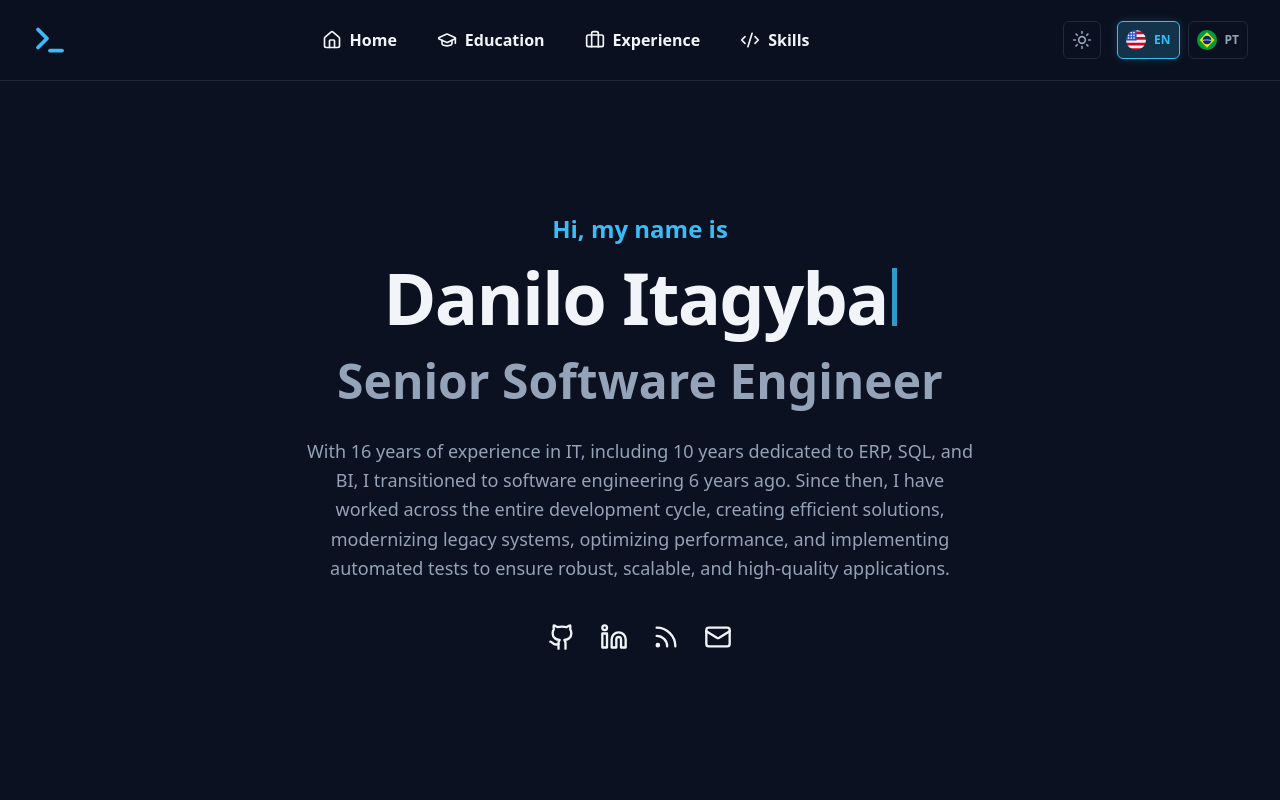
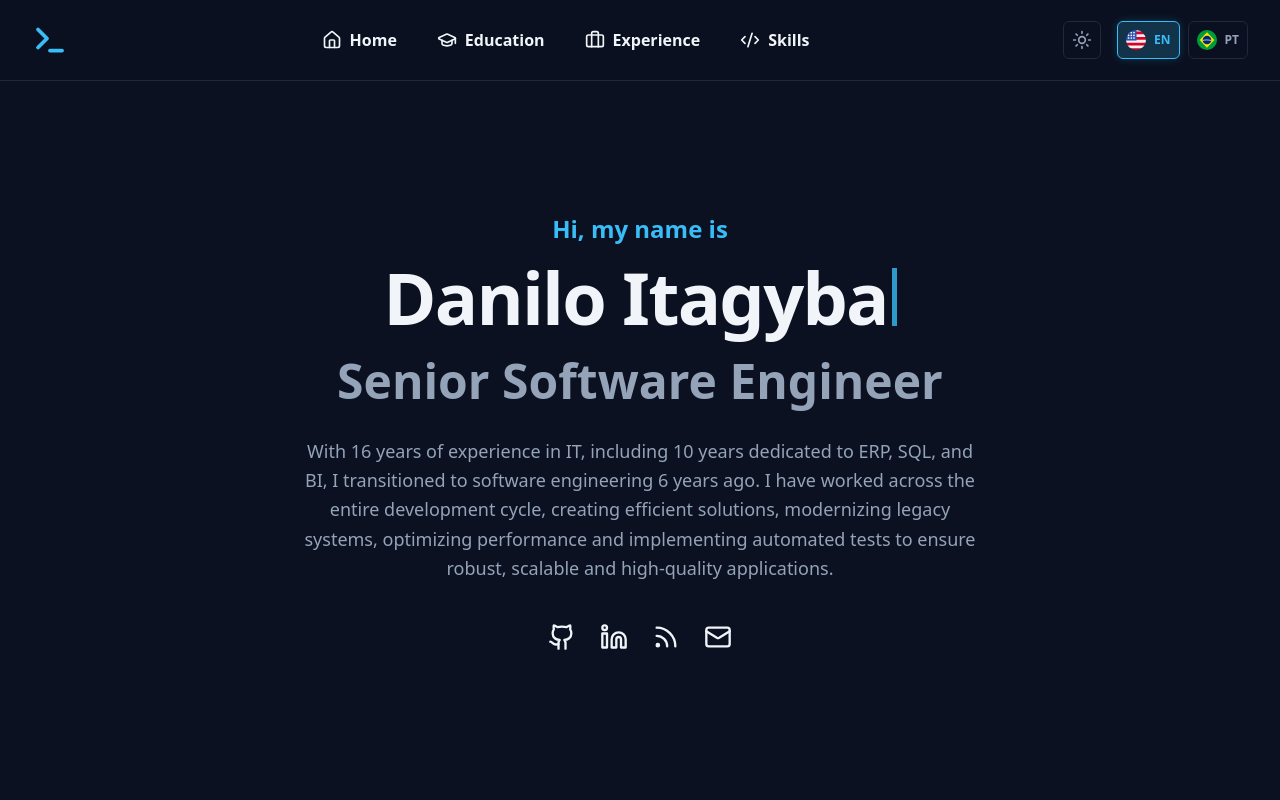
Before and after one commit to daniloitagyba/interactive-resume, a React (Vite) app: page / in a window 1280 px wide. Shown: the top 800 px of the page. Built offline with nearby package versions, Linux system fonts and the light colour scheme.

Commit message:
fix: enhance clarity and professionalism of English and Portuguese summaries in resume data

```diff
--- a/src/constants/resume-data.ts
+++ b/src/constants/resume-data.ts
@@ -6,8 +6,8 @@ export const RESUME_DATA: ResumeData = {
     pt: "Engenheiro de Software Sênior",
   },
   summary: {
-    en: "With 16 years of experience in IT, including 10 years dedicated to ERP, SQL, and BI, I transitioned to software engineering 6 years ago. Since then, I have worked across the entire development cycle, creating efficient solutions, modernizing legacy systems, optimizing performance, and implementing automated tests to ensure robust, scalable, and high-quality applications.",
-    pt: "Com 16 anos de experiência em TI, sendo 10 anos dedicados a ERP, SQL e BI, migrei há 6 anos para a engenharia de software. Desde então, atuo no ciclo completo de desenvolvimento, criando soluções, modernizando sistemas legados, otimizando performance e implementando testes automatizados para garantir aplicações robustas e escaláveis.",
+    en: "With 16 years of experience in IT, including 10 years dedicated to ERP, SQL, and BI, I transitioned to software engineering 6 years ago. I have worked across the entire development cycle, creating efficient solutions, modernizing legacy systems, optimizing performance and implementing automated tests to ensure robust, scalable and high-quality applications.",
+    pt: "Com 16 anos de experiência em TI, sendo 10 anos dedicados a ERP, SQL e BI, migrei há 6 anos para a engenharia de software. Tenho experiência no ciclo completo de desenvolvimento, criando soluções, modernizando sistemas legados, otimizando performance e implementando testes automatizados, garantindo aplicações robustas e escaláveis.",
   },
   experience: [
     {
```
